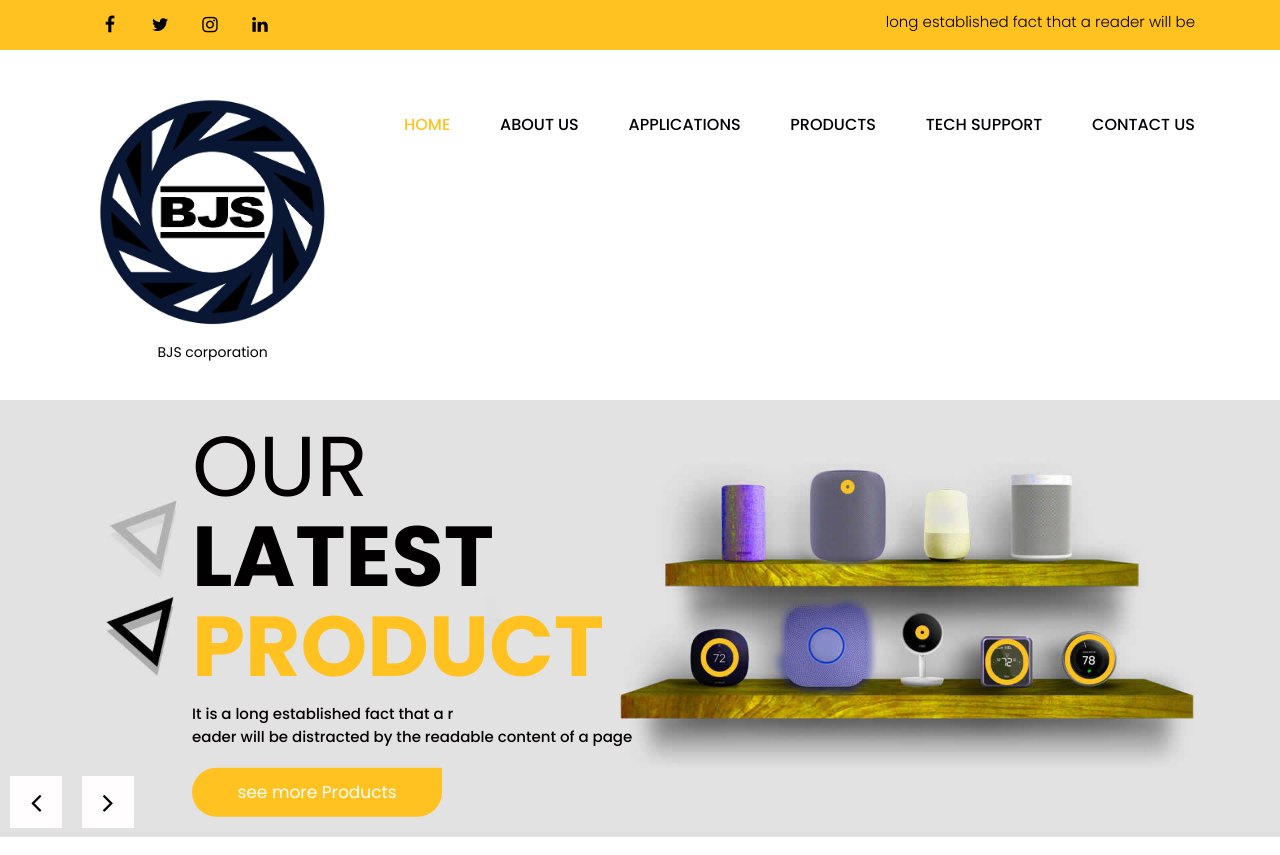
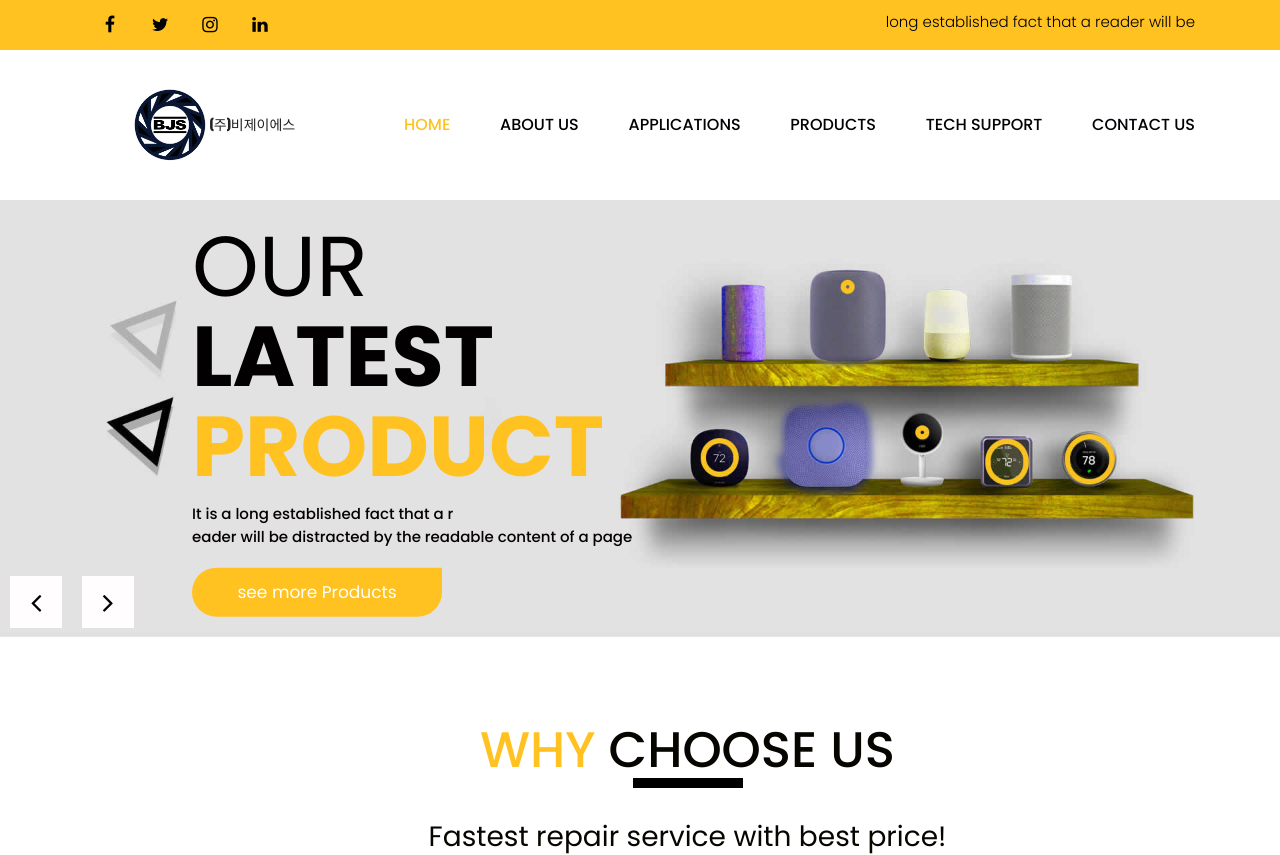
Before and after one commit to onanalee/BJS_website, a Flask app: page / in a window 1280 px wide. Shown: the top 855 px of the page. Run offline with Flask 2, Linux system fonts and the light colour scheme; some libraries are stand-ins or nearby versions.

Commit message:
Center logo text
div class "center-desk" removed

```diff
--- a/static/style.css
+++ b/static/style.css
@@ -208,6 +208,9 @@ button {
 .full {
 	float: left;
 	width: 100%;
+	display: flex;
+	justify-content: center; /* align horizontal */
+	align-items: center; /* align vertical */
 }
 
 .layout_padding {
@@ -451,16 +454,19 @@ a.readmore_bt {
 
 .logo_section {
 	text-align: center;
-	color:black;
-
-}
-.logo_section > img {
-	max-width:5vw;
-	max-height:5vh;
+	color: black;
+	font-family: Impact, Haettenschweiler, 'Arial Narrow Bold', sans-serif;
 }
 
 .logo {
 	float: left;
+}
+.logo img{
+	max-width:100%;
+	max-height:100%;
+	max-width:10vw;
+	max-height:10vh;
+	object-fit: contain;
 }
 
 nav.main-menu {
--- a/templates/index.html
+++ b/templates/index.html
@@ -65,9 +65,9 @@
             <div class="row">
                <div class="col-xl-3 col-lg-3 col-md-4 col-sm-5 col logo_section">
                   <div class="full">
-                     <div class="center-desk">
-                        <div class="logo"> <a href="/"><img src="../static/bjs_logo.png" alt="logo"/></a>BJS corporation </div>
-                     </div>
+
+                        <div class="logo"> <a href="/"><img src="../static/bjs_logo.png" alt="logo"/></a></div><a href="/">(주)비제이에스</a>
+
                   </div>
                </div>
                <div class="col-xl-9 col-lg-9 col-md-8 col-sm-7">
```
